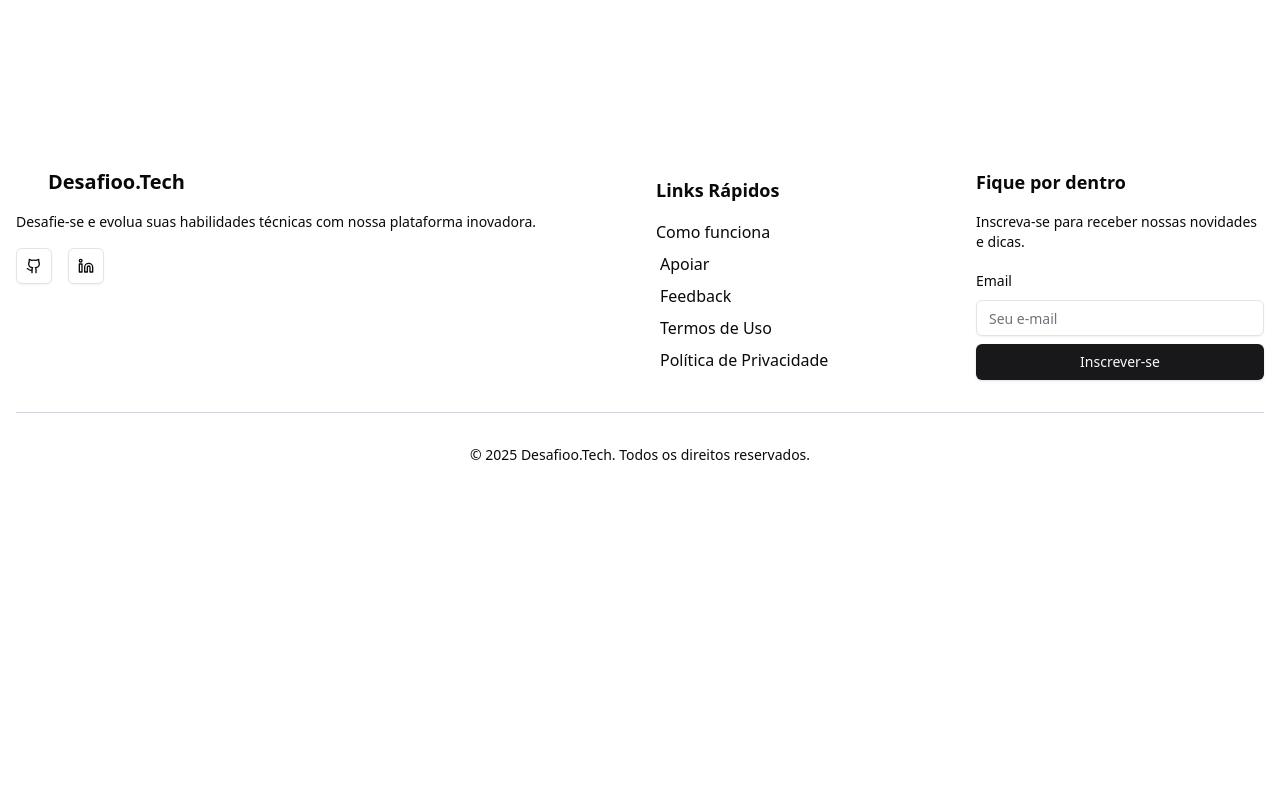
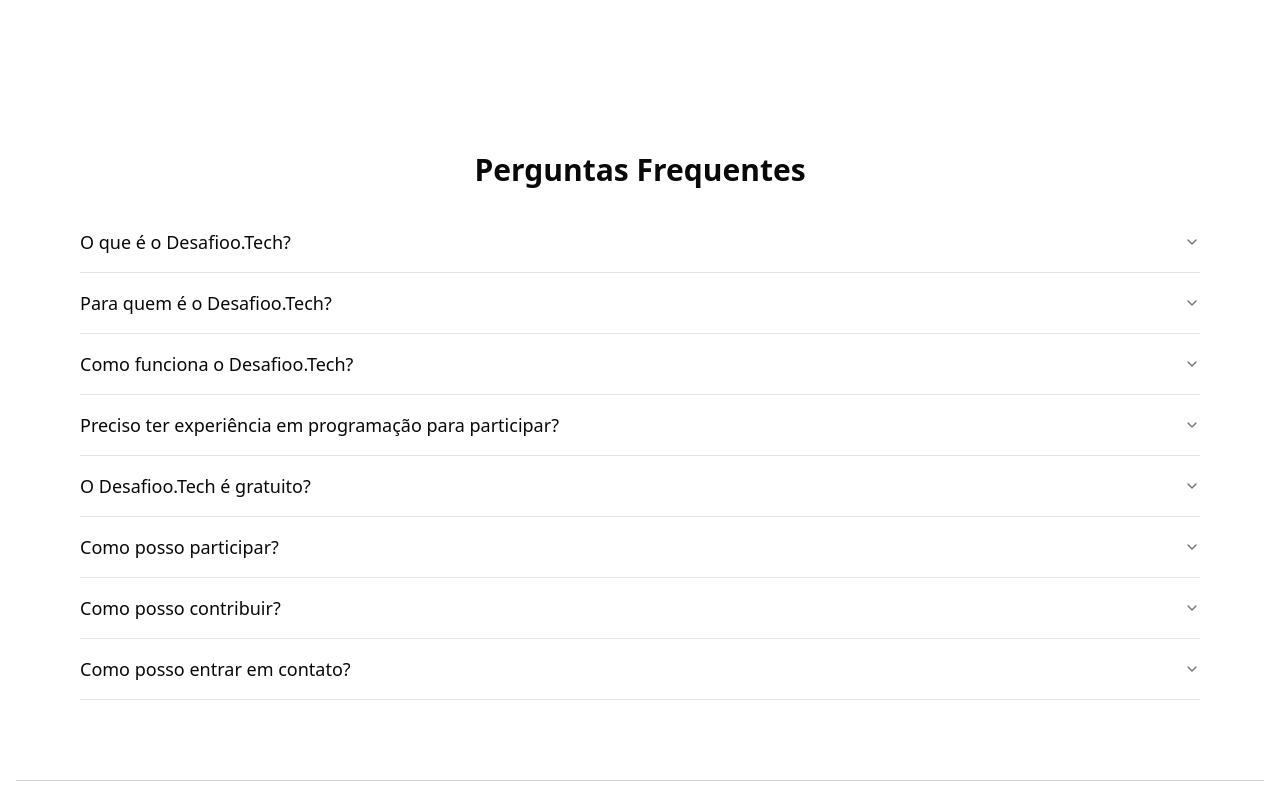
Before and after one commit to ArthurSilv4/front-desafioo.tech, a Next.js app: page / in a window 1280 px wide. Shown: the part 780-1580 px from the top of the page. Before the commit the page ends 1293 px from the top, so only its background shows below. Built offline with nearby package versions, Linux system fonts and the light colour scheme.

Commit message:
criado o faq

```diff
--- a/package.json
+++ b/package.json
@@ -10,9 +10,11 @@
   },
   "dependencies": {
     "@hookform/resolvers": "^3.10.0",
+    "@radix-ui/react-accordion": "^1.2.2",
     "@radix-ui/react-dialog": "^1.1.5",
     "@radix-ui/react-label": "^2.1.1",
     "@radix-ui/react-navigation-menu": "^1.2.4",
+    "@radix-ui/react-separator": "^1.1.1",
     "@radix-ui/react-slot": "^1.1.1",
     "class-variance-authority": "^0.7.1",
     "clsx": "^2.1.1",
@@ -21,6 +23,7 @@
     "react": "^19.0.0",
     "react-dom": "^19.0.0",
     "react-hook-form": "^7.54.2",
+    "react-markdown": "^9.0.3",
     "tailwind-merge": "^2.6.0",
     "tailwindcss-animate": "^1.0.7",
     "zod": "^3.24.1"
--- a/src/app/layout.tsx
+++ b/src/app/layout.tsx
@@ -3,6 +3,8 @@ import { Geist, Geist_Mono } from "next/font/google";
 import "./globals.css";
 import { Header } from "@/components/Layout/Header/page";
 import { Footer } from "@/components/Layout/Footer/page";
+import FAQ from "@/components/Layout/Main/FAQ/page";
+import { Separator } from "@radix-ui/react-separator";
 
 const geistSans = Geist({
   variable: "--font-geist-sans",
@@ -30,7 +32,11 @@ export default function RootLayout({
         className={`${geistSans.variable} ${geistMono.variable} antialiased `}
       >
         <Header />
-        <main>{children}</main>
+        <main className="max-w-screen-2xl mx-auto p-4">
+          {children}
+          <FAQ />
+          <Separator className="bg-gray-300 h-[1px]" />
+        </main>
         <Footer />
       </body>
     </html>
--- /dev/null
+++ b/src/components/Layout/Main/FAQ/page.tsx
@@ -0,0 +1,73 @@
+import {
+  Accordion,
+  AccordionContent,
+  AccordionItem,
+  AccordionTrigger,
+} from "@/components/ui/accordion";
+
+import ReactMarkdown from "react-markdown";
+
+const faqData = [
+  {
+    question: "O que é o Desafioo.Tech?",
+    answer:
+      "O **Desafioo.Tech** é uma iniciativa voltada para programadores que desejam aprimorar suas habilidades por meio de desafios reais criados por profissionais da área. O objetivo é estimular o aprendizado prático, a resolução de problemas e a construção de projetos para o portfólio pessoal.",
+  },
+  {
+    question: "Para quem é o Desafioo.Tech?",
+    answer:
+      "O **Desafioo.Tech** é ideal para iniciantes que querem entrar no mercado de tecnologia e também para desenvolvedores que desejam aprimorar suas habilidades e expandir seu portfólio.",
+  },
+  {
+    question: "Como funciona o Desafioo.Tech?",
+    answer:
+      "Os participantes recebem desafios baseados em problemas reais do mercado. Após se inscrever, o desafio é enviado diretamente para o e-mail do participante, contendo um briefing detalhado e dicas para ajudar na solução. \n\nAo concluir, o participante pode compartilhar seu projeto em suas redes ou portfólio para demonstrar suas habilidades e receber feedback de outros profissionais.",
+  },
+  {
+    question: "Preciso ter experiência em programação para participar?",
+    answer:
+      "Não! O **Desafioo.Tech** oferece desafios de diferentes níveis, desde iniciantes até avançados. Se você está começando, há materiais de apoio e desafios introdutórios para ajudar no aprendizado.",
+  },
+  {
+    question: "O Desafioo.Tech é gratuito?",
+    answer:
+      "Sim! O **Desafioo.Tech** é uma iniciativa gratuita para incentivar a formação de novos programadores e ajudá-los a desenvolver suas habilidades.",
+  },
+  {
+    question: "Como posso participar?",
+    answer:
+      "Basta acessar o site do **Desafioo.Tech**, escolher um desafio e começar a desenvolver sua solução!",
+  },
+  {
+    question: "Como posso contribuir?",
+    answer:
+      "Você pode contribuir de várias formas! \n\n Apoie o projeto: Temos uma campanha no [**Apoia.se**](link), onde qualquer contribuição ajuda a manter e expandir o Desafioo.Tech. Seu apoio permite a criação de novos desafios e melhorias na plataforma. \n\n Contribua com código: O Desafioo.Tech é um projeto [**open source**](link), e você pode colaborar diretamente no repositório. Se você é desenvolvedor e quer ajudar a melhorar a plataforma, confira as issues abertas e envie seu pull request! \n\n [**Dê feedback**](link): Se você participou de um desafio, seu [**feedback**](link) é essencial! Conte-nos sua experiência, sugestões de melhoria e como podemos tornar o Desafioo.Tech ainda melhor. \n\n**Compartilhe: Divulgue o Desafioo.Tech** para amigos, colegas e redes sociais. Quanto mais pessoas participarem, mais a comunidade cresce! Agradecemos todo o apoio! 🚀",
+  },
+  {
+    question: "Como posso entrar em contato?",
+    answer:
+      "Se quiser falar diretamente comigo, pode me chamar pelo [**LinkedIn**](link) ou enviar um e-mail para [**arthurdesouza.silv@gmail.com**](link)",
+  },
+];
+
+export default function FAQ() {
+  return (
+    <section className="max-w-6xl mx-auto p-4 space-y-6 mb-16">
+      <h2 className="text-3xl font-bold text-center mb-6">
+        Perguntas Frequentes
+      </h2>
+      <Accordion type="single" collapsible className="w-full">
+        {faqData.map((item, index) => (
+          <AccordionItem key={index} value={`item-${index}`}>
+            <AccordionTrigger className="text-left text-lg">
+              {item.question}
+            </AccordionTrigger>
+            <AccordionContent className="text-base">
+              <ReactMarkdown>{item.answer}</ReactMarkdown>
+            </AccordionContent>
+          </AccordionItem>
+        ))}
+      </Accordion>
+    </section>
+  );
+}
--- /dev/null
+++ b/src/components/ui/accordion.tsx
@@ -0,0 +1,57 @@
+"use client"
+
+import * as React from "react"
+import * as AccordionPrimitive from "@radix-ui/react-accordion"
+import { ChevronDown } from "lucide-react"
+
+import { cn } from "@/lib/utils"
+
+const Accordion = AccordionPrimitive.Root
+
+const AccordionItem = React.forwardRef<
+  React.ElementRef<typeof AccordionPrimitive.Item>,
+  React.ComponentPropsWithoutRef<typeof AccordionPrimitive.Item>
+>(({ className, ...props }, ref) => (
+  <AccordionPrimitive.Item
+    ref={ref}
+    className={cn("border-b", className)}
+    {...props}
+  />
+))
+AccordionItem.displayName = "AccordionItem"
+
+const AccordionTrigger = React.forwardRef<
+  React.ElementRef<typeof AccordionPrimitive.Trigger>,
+  React.ComponentPropsWithoutRef<typeof AccordionPrimitive.Trigger>
+>(({ className, children, ...props }, ref) => (
+  <AccordionPrimitive.Header className="flex">
+    <AccordionPrimitive.Trigger
+      ref={ref}
+      className={cn(
+        "flex flex-1 items-center justify-between py-4 text-sm font-medium transition-all hover:underline text-left [&[data-state=open]>svg]:rotate-180",
+        className
+      )}
+      {...props}
+    >
+      {children}
+      <ChevronDown className="h-4 w-4 shrink-0 text-muted-foreground transition-transform duration-200" />
+    </AccordionPrimitive.Trigger>
+  </AccordionPrimitive.Header>
+))
+AccordionTrigger.displayName = AccordionPrimitive.Trigger.displayName
+
+const AccordionContent = React.forwardRef<
+  React.ElementRef<typeof AccordionPrimitive.Content>,
+  React.ComponentPropsWithoutRef<typeof AccordionPrimitive.Content>
+>(({ className, children, ...props }, ref) => (
+  <AccordionPrimitive.Content
+    ref={ref}
+    className="overflow-hidden text-sm data-[state=closed]:animate-accordion-up data-[state=open]:animate-accordion-down"
+    {...props}
+  >
+    <div className={cn("pb-4 pt-0", className)}>{children}</div>
+  </AccordionPrimitive.Content>
+))
+AccordionContent.displayName = AccordionPrimitive.Content.displayName
+
+export { Accordion, AccordionItem, AccordionTrigger, AccordionContent }
--- /dev/null
+++ b/src/components/ui/separator.tsx
@@ -0,0 +1,31 @@
+"use client"
+
+import * as React from "react"
+import * as SeparatorPrimitive from "@radix-ui/react-separator"
+
+import { cn } from "@/lib/utils"
+
+const Separator = React.forwardRef<
+  React.ElementRef<typeof SeparatorPrimitive.Root>,
+  React.ComponentPropsWithoutRef<typeof SeparatorPrimitive.Root>
+>(
+  (
+    { className, orientation = "horizontal", decorative = true, ...props },
+    ref
+  ) => (
+    <SeparatorPrimitive.Root
+      ref={ref}
+      decorative={decorative}
+      orientation={orientation}
+      className={cn(
+        "shrink-0 bg-border",
+        orientation === "horizontal" ? "h-[1px] w-full" : "h-full w-[1px]",
+        className
+      )}
+      {...props}
+    />
+  )
+)
+Separator.displayName = SeparatorPrimitive.Root.displayName
+
+export { Separator }
--- a/tailwind.config.ts
+++ b/tailwind.config.ts
@@ -55,6 +55,28 @@ export default {
   			lg: 'var(--radius)',
   			md: 'calc(var(--radius) - 2px)',
   			sm: 'calc(var(--radius) - 4px)'
+  		},
+  		keyframes: {
+  			'accordion-down': {
+  				from: {
+  					height: '0'
+  				},
+  				to: {
+  					height: 'var(--radix-accordion-content-height)'
+  				}
+  			},
+  			'accordion-up': {
+  				from: {
+  					height: 'var(--radix-accordion-content-height)'
+  				},
+  				to: {
+  					height: '0'
+  				}
+  			}
+  		},
+  		animation: {
+  			'accordion-down': 'accordion-down 0.2s ease-out',
+  			'accordion-up': 'accordion-up 0.2s ease-out'
   		}
   	}
   },
```
Also changed, not shown: 1 other file (tests, documents, lock files or other folders).
